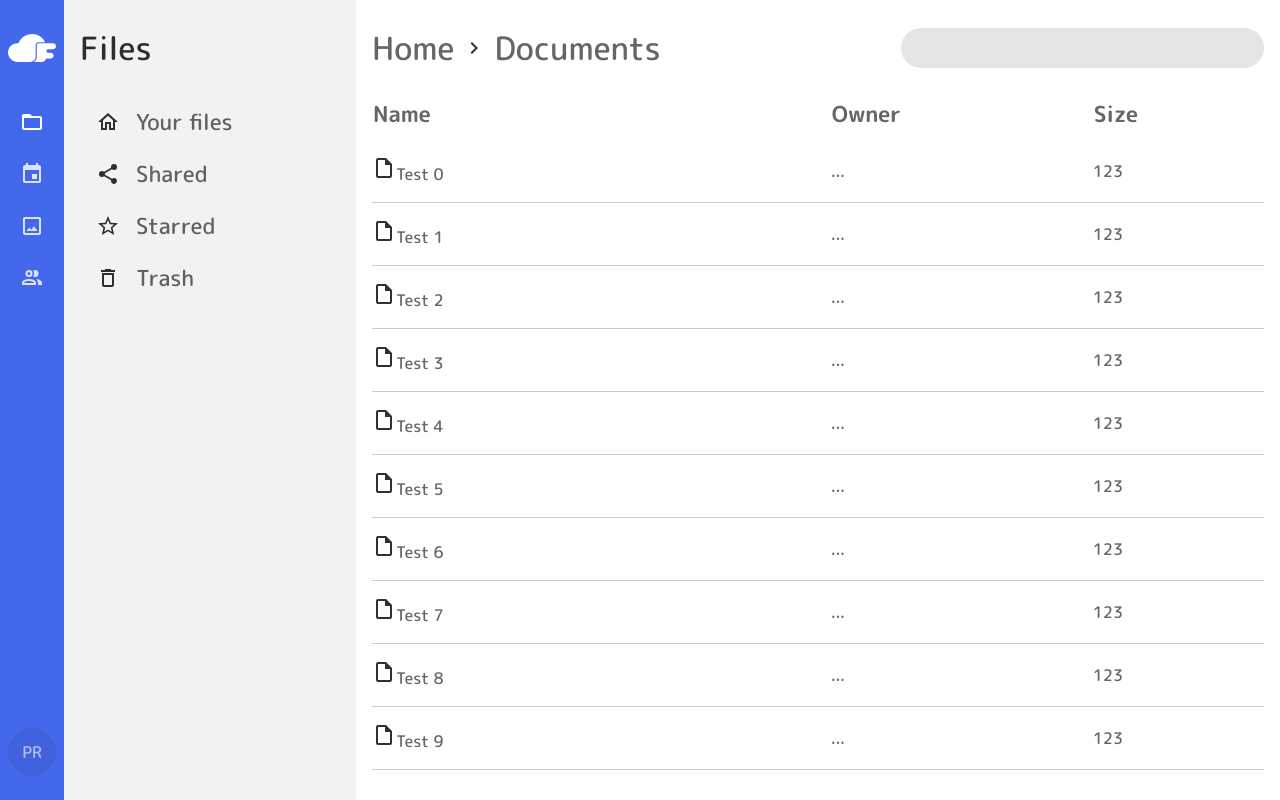
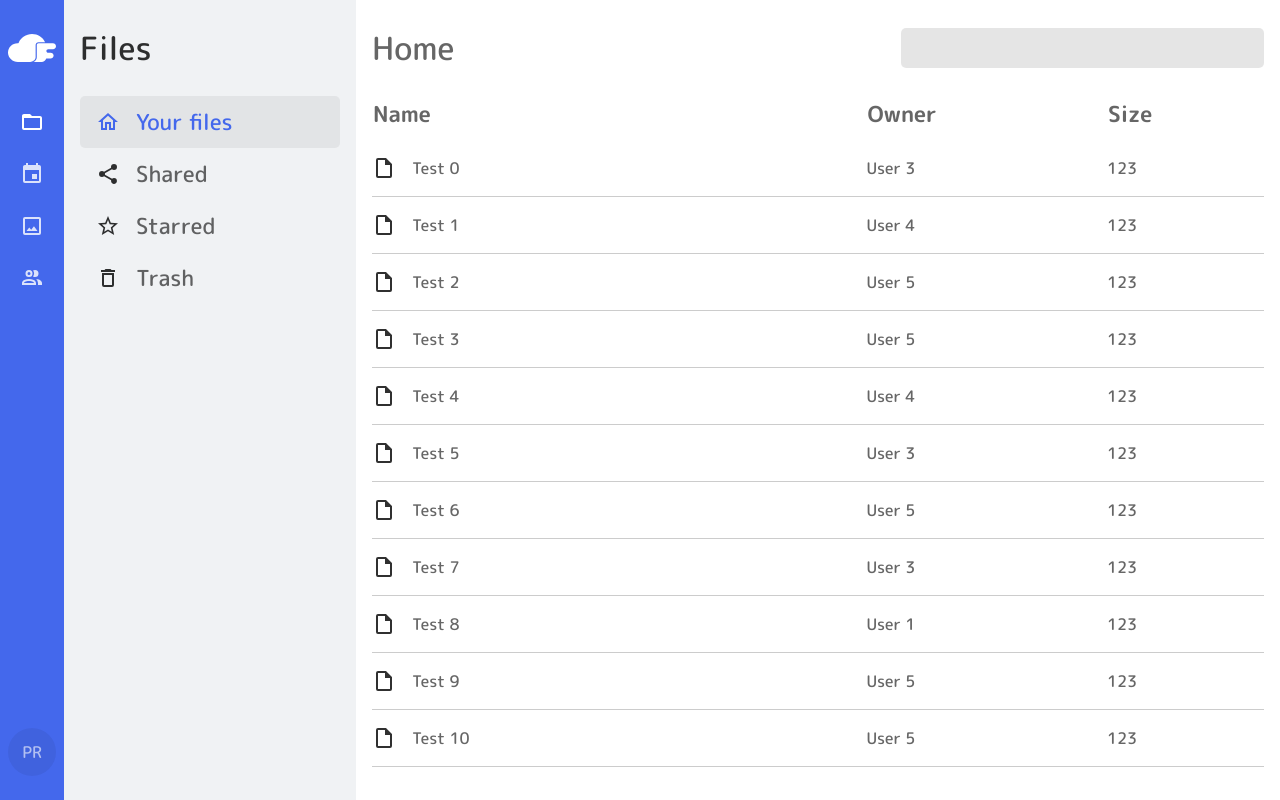
Before and after one commit to freecloudio/web, a React app: page /apps/files/d in a window 1280 px wide. Built offline with nearby package versions, Linux system fonts and the light colour scheme.

Commit message:
Performance improvements, double click folder nav, reactive file owner

```diff
--- a/src/App.tsx
+++ b/src/App.tsx
@@ -19,7 +19,7 @@ class App extends React.Component {
             <Route exact path="/" render={FilesRedirect}/>
             { /* tslint:disable */ }
             <Route exact path="/apps/files" render={(props) => <FileApp {...props} base="/apps/files"/>}/>
-            <Route path="/apps/files/:type" render={(props) => <FileApp {...props} base="/apps/files"/>}/>
+            <Route exact path="/apps/files/:type" render={(props) => <FileApp {...props} base="/apps/files"/>}/>
             <Route path="/apps/files/:type/*" render={(props) => <FileApp {...props} base="/apps/files"/>}/>
             { /* tslint:enable */ }
 
--- a/src/apps/files/FileApp.tsx
+++ b/src/apps/files/FileApp.tsx
@@ -7,7 +7,6 @@ import { fileStore } from 'src/store/FileStore';
 import Breadcrumbs from '../../core/Breadcrumbs';
 import TextField, { InputStyle } from 'src/core/TextField';
 import { RouteComponentProps } from 'react-router';
-import { Log } from 'src/Log';
 
 interface RouterParams {
   type?: string;
@@ -20,26 +19,35 @@ interface Props extends RouteComponentProps<RouterParams> {
 }
 
 class FileApp extends React.Component<Props, object> {
-  private readonly log = new Log("FileApp");
 
   public render() {
     const type = this.props.match.params.type ? this.props.match.params.type : "d";
-    const loc = this.props.match.params["0"] ? this.props.match.params["0"] : "/";
-    this.log.debug("Rendering", type, loc, this.props.match);
+    const loc = `Home/${this.props.match.params["0"] ? this.props.match.params["0"] : ""}`;
+
+    // Split by slashes, remove all null elements, replace 0th element with "Home",
+    // recusively build all other parts
+    const breadcrumbs = loc.split("/").filter((part) => !!part).map((part, idx, parts) =>
+      idx === 0
+      ? { name: "Home", href: `${this.props.base}/${type}`}
+      : { name: part, href: `${this.props.base}/${type}${this.breadcrumbsParts(parts.slice(1, idx + 1))}` }
+    );
 
     return (
       <div className="file-app">
         <Sidebar base={this.props.base} />
         <div className="files">
           <div className="files-header">
-            <Breadcrumbs parts={[{ name: "Home", href: "/" }, { name: "Documents", href: "/docs" }]} />
+            <Breadcrumbs parts={breadcrumbs} />
             <TextField style={InputStyle.Dark} />
           </div>
-          <FileList fileStore={fileStore} currentPath="/" />
+          <FileList base={this.props.base + "/" + type} fileStore={fileStore} currentPath="/" />
         </div>
       </div>
     )
   }
+
+  private breadcrumbsParts = (parts: string[]): string =>
+    parts.length <= 0 ? "" : "/" + parts[0] + this.breadcrumbsParts(parts.slice(1));
 }
 
 export default FileApp;
--- a/src/apps/files/FileList.scss
+++ b/src/apps/files/FileList.scss
@@ -78,7 +78,25 @@ $table-header-height: 3.25rem;
 
   tbody tr td {
     background: #fff;
+    border-bottom: 1px solid #ccc;
+    padding: 0;
+
+    &:first-child div {
+      flex: 1;
+      display: flex;
+      align-items: center;
+
+      .icon {
+        margin-right: 1rem;
+      }
+    }
+  }
+
+  tbody tr td .cell-wrapper {
     padding: $padding-small 0 $padding-small 0;
-    border-bottom: 1px solid #ccc;
+  }
+
+  tbody tr:last-child td {
+    border-bottom: none;
   }
 }
--- a/src/apps/files/FileList.tsx
+++ b/src/apps/files/FileList.tsx
@@ -7,6 +7,7 @@ import { observable } from "mobx";
 import FileTableBody from "./FileTableBody";
 
 interface Props {
+  base: string;
   fileStore: FileStore;
   currentPath: string;
 }
@@ -38,7 +39,7 @@ class FileList extends React.Component<Props, object> {
                 <th>Size<span>Size</span></th>
               </tr>
             </thead>
-            <FileTableBody files={this.props.fileStore.currentDirectoryContent}/>
+            <FileTableBody base={this.props.base} files={this.props.fileStore.currentDirectoryContent}/>
             </table>
         </div>
       </div>
--- a/src/apps/files/FileTableBody.tsx
+++ b/src/apps/files/FileTableBody.tsx
@@ -1,21 +1,24 @@
 import { File, Directory } from "src/models/File";
 import * as React from "react";
-import Icon, { IconStyle } from "src/core/Icon";
+import { observer } from "mobx-react";
+import FileTableRow from "./FileTableRow";
+import { Route } from "react-router-dom";
 
 interface Props {
+  base: string
   files: Array<File | Directory>
 }
 
+@observer
 class FileTableBody extends React.Component<Props, object> {
   public render() {
     return (
     <tbody>
       {this.props.files.map((f, i) =>
-        <tr key={i}>
-          <td><Icon name={('children' in f) ? "folderOutline" : "fileOutline"} size={1.5} style={IconStyle.Dark}/>{f.name}</td>
-          <td>{f.ownerName ? f.ownerName : "..."}</td>
-          <td>{f.size}</td>
-        </tr>
+        /* tslint:disable-next-line */
+        <Route key={f.name} render={(props) =>
+          <FileTableRow file={f} base={this.props.base} {...props}/>
+        }/>
       )}
     </tbody>
     )
--- /dev/null
+++ b/src/apps/files/FileTableRow.tsx
@@ -0,0 +1,34 @@
+import { observer } from "mobx-react";
+import * as React from "react";
+import { File, Directory } from "src/models/File";
+import Icon, { IconStyle } from "src/core/Icon";
+import { RouteComponentProps } from "react-router";
+
+interface Props extends RouteComponentProps {
+  base: string;
+  file: File | Directory;
+}
+
+@observer
+class FileTableRow extends React.Component<Props, object> {
+  public render() {
+    const { file } = this.props;
+    return <tr>
+      <td>
+        <div className="cell-wrapper" onDoubleClick={this.onDoubleClick}>
+          <Icon name={('children' in file) ? "folderOutline" : "fileOutline"} size={1.5} style={IconStyle.Dark} className="icon"/>
+          <span>{file.name}</span>
+        </div>
+      </td>
+      <td><div className="cell-wrapper">{file.ownerName ? file.ownerName : "..."}</div></td>
+      <td><div className="cell-wrapper">{file.size}</div></td>
+
+    </tr>
+  }
+
+  private onDoubleClick = () => {
+    this.props.history.push(this.props.base + this.props.file.path + this.props.file.name);
+  }
+}
+
+export default FileTableRow;
--- a/src/apps/files/Sidebar.tsx
+++ b/src/apps/files/Sidebar.tsx
@@ -2,7 +2,8 @@ import * as React from 'react';
 
 import './Sidebar.scss';
 import Icon, { IconStyle } from 'src/core/Icon';
-import { NavLink } from 'react-router-dom';
+import { NavLink, match } from 'react-router-dom';
+import { Location } from 'history';
 
 interface Props {
 	// base path of the files app. This is used to generate sub-links like for shared files and trash.
@@ -19,7 +20,7 @@ class Sidebar extends React.Component<Props, object> {
 				<nav>
 					<ul>
 						<li>
-							<NavLink exact to={{ pathname: base }}><Icon name="homeOutline" size={1.5} style={IconStyle.Dark} />Your files</NavLink>
+							<NavLink to={{ pathname: base }} isActive={this.homeLinkIsActive}><Icon name="homeOutline" size={1.5} style={IconStyle.Dark} />Your files</NavLink>
 						</li>
 						<li>
 							<NavLink to={{ pathname: base + "/shared" }}><Icon name="shareVariant" size={1.5} style={IconStyle.Dark} />Shared</NavLink>
@@ -36,6 +37,10 @@ class Sidebar extends React.Component<Props, object> {
 			</aside>
 		)
 	}
+
+	private homeLinkIsActive = (m: match, location: Location): boolean => {
+		return (m.url === this.props.base || m.url.includes(this.props.base + "/d"))
+	}
 }
 
 export default Sidebar;
--- a/src/core/Breadcrumbs.tsx
+++ b/src/core/Breadcrumbs.tsx
@@ -24,13 +24,13 @@ class Breadcrumbs extends React.Component<Props, object> {
 
     return (
       <nav className="breadcrumbs">
-        { this.props.parts.map((part, idx) => {
-          return <span className="breadcrumb-part" key={idx}>
+        { this.props.parts.map((part, idx) =>
+          <span className="breadcrumb-part" key={idx}>
           {
             part.href ?
               <Link to={part.href}>{ part.name }</Link>
               :
-              <span>{part.name}</span>
+              <span>{ part.name }</span>
           }
           {
             idx < this.props.parts.length - 1 ?
@@ -39,7 +39,7 @@ class Breadcrumbs extends React.Component<Props, object> {
               null
           }
           </span>
-        })}
+        )}
       </nav>
     )
   }
--- a/src/core/TextField.scss
+++ b/src/core/TextField.scss
@@ -6,7 +6,7 @@
   outline: none;
   background: transparent;
   padding: $base-grid-size * 2 $base-grid-size * 4;
-  border-radius: $base-grid-size * 4;
+  border-radius: 5px;
   box-sizing: border-box;
   font-size: $base-grid-size * 2;
   height: $base-grid-size * 5;
--- a/src/manager/FileManager.ts
+++ b/src/manager/FileManager.ts
@@ -7,6 +7,7 @@ export async function getDirectoryContent(fullPath: string): Promise<Array<File
       for (let i = 0; i < 123; i++) {
         a.push(
           {
+            path: `/hello/world/`,
             name: `Test ${i}`,
             size: 123,
             ownerID: Math.ceil(Math.random() * 5),
--- a/src/models/File.ts
+++ b/src/models/File.ts
@@ -1,4 +1,5 @@
 export interface File {
+  path: string;
   name: string;
   size: number;
   ownerName?: string;
--- a/src/store/UserStore.ts
+++ b/src/store/UserStore.ts
@@ -6,7 +6,7 @@ import { Log } from "src/Log";
 export class UserStore {
 
   @observable public currentUser: User = { name: "", id: -1 };
-  @observable public users:  { [userID:number] : User } = {};
+  @observable public users: { [userID:number] : User } = {};
 
   private readonly log = new Log("UserStore");
 
```
